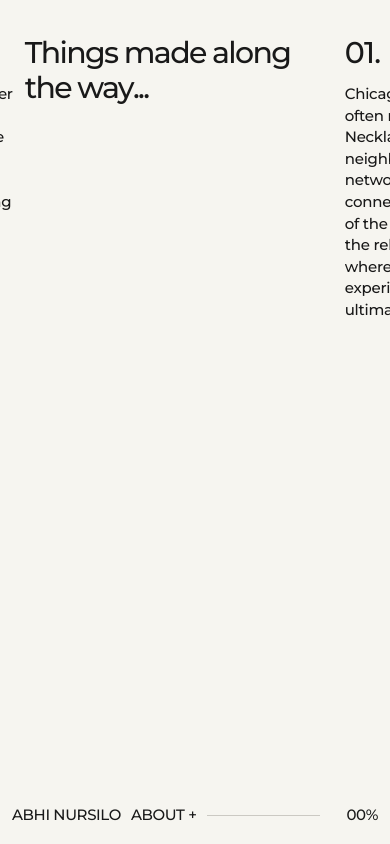
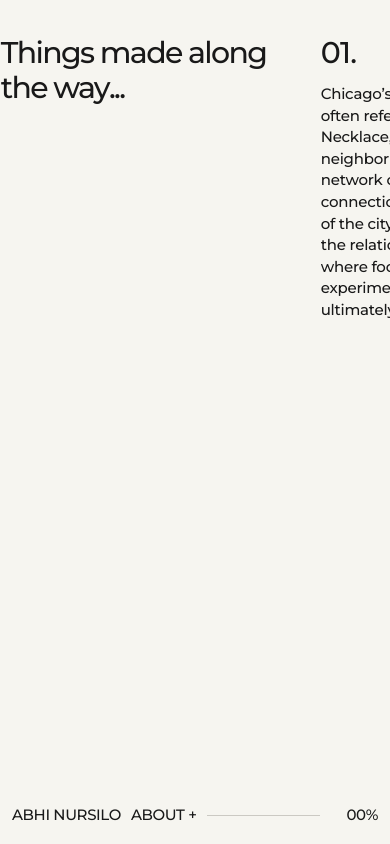
Before and after one commit to matabhi/matabhi, a plain HTML site: page index.html in a window 390 px wide. Drawn offline with Linux system fonts and the light colour scheme.

Commit message:
Align opening column to the left screen edge

```diff
--- a/styles.css
+++ b/styles.css
@@ -30,7 +30,7 @@ button:focus-visible {outline:2px solid var(--red);outline-offset:4px}
 #viewport.dragging {cursor:grabbing;user-select:none}
 .timeline {
   width:max-content;min-width:100%;height:100%;display:flex;align-items:stretch;
-  padding:clamp(32px,6vh,75px) 2vw 0 5vw;
+  padding:clamp(32px,6vh,75px) 2vw 0 0;
 }
 .opening {
   width:clamp(320px,37vw,620px);flex:none;
@@ -184,7 +184,7 @@ button:focus-visible {outline:2px solid var(--red);outline-offset:4px}
 .about-close {background:none;border:0;font-size:var(--type-body)}
 @media(max-width:760px) {
   :root {--footer-h:58px}
-  .timeline {padding:36px 24px 0}
+  .timeline {padding:36px 24px 0 0}
   .opening {width:80vw;padding-right:10vw}
   .projects {gap:8px}
   .project {width:73vw}
```
